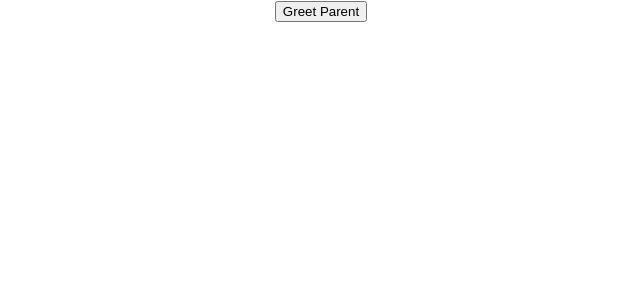
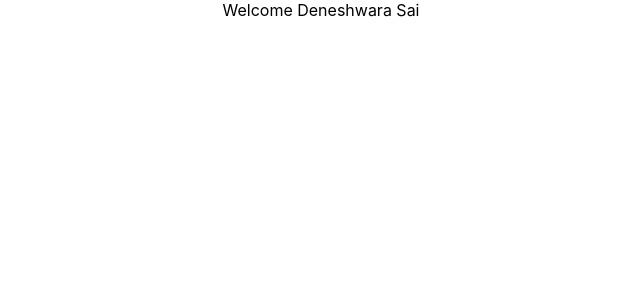
Before and after one commit to DeneshwaraSai/ReactJS_Basics, a React (Create React App) app in the folder myapp/: page / in a window 1280 px wide. Shown: the top 300 px of the page, without its empty margins (319-959 px from the left). Built offline with nearby package versions, Linux system fonts and the light colour scheme.

Commit message:
If Else types.

```diff
--- a/myapp/src/App.js
+++ b/myapp/src/App.js
@@ -1,4 +1,5 @@
 import "./App.css";
+import ConditionalRendering from "./components/ConditionalRendering";
 import Counter from "./components/Counter";
 import EventBind from "./components/EventBind";
 import Greet, { Greet1 } from "./components/Greet";
@@ -40,7 +41,9 @@
         {/* setState
         <Counter></Counter> */}
         {/* <EventBind></EventBind> */}
-        <ParentComponent></ParentComponent>
+        {/* <ParentComponent></ParentComponent> */}
+
+        <ConditionalRendering></ConditionalRendering>
       </header>
     </div>
   );
--- /dev/null
+++ b/myapp/src/components/ConditionalRendering.js
@@ -0,0 +1,48 @@
+import React, { Component } from "react";
+
+class ConditionalRendering extends Component {
+  constructor(props) {
+    super(props);
+
+    this.state = {
+      isLoggedIn: true,
+    };
+  }
+
+  render() {
+    // 1) Using Simple if..else
+    /*
+    if (this.state.isLoggedIn) {
+      return <div> Welcome Deneshwara Sai, </div>;
+    } else {
+      return <div>Welcome Guest</div>;
+    }
+    */
+
+    // 2) Using a variable
+    /*
+    let message;
+
+    if (this.state.isLoggedIn) {
+      message = <div> Welcome Deneshwara Sai </div>;
+    } else {
+      message = <div>Welcome Guest</div>;
+    }
+    return message;
+    */
+
+    // 3) Using terinary operators
+    /*
+    return this.state.isLoggedIn ? (
+      <div> Welcome Deneshwara Sai </div>
+    ) : (
+      <div>Welcome Guest</div>
+    );
+    */
+
+    // 4) Short Circuit operator Approach
+    return this.state.isLoggedIn && <div> Welcome Deneshwara Sai </div>;
+  }
+}
+
+export default ConditionalRendering;
```
